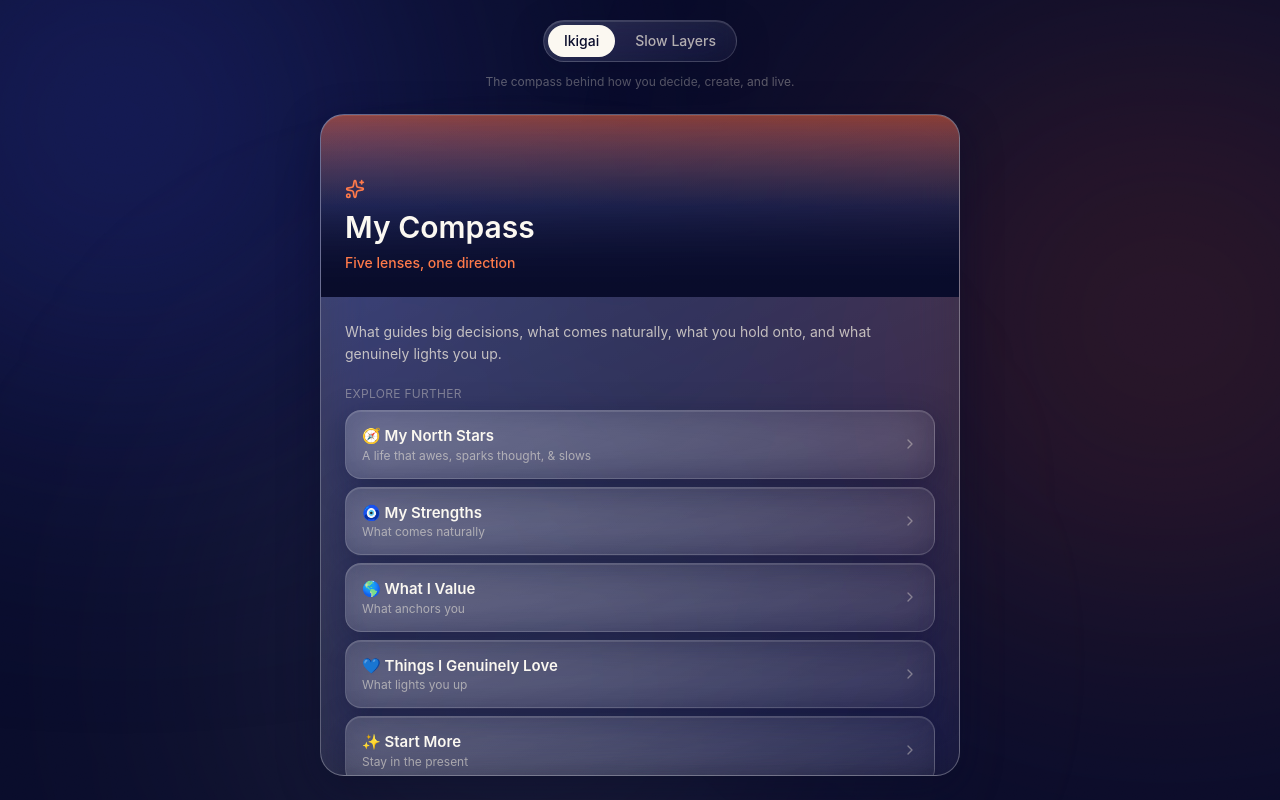
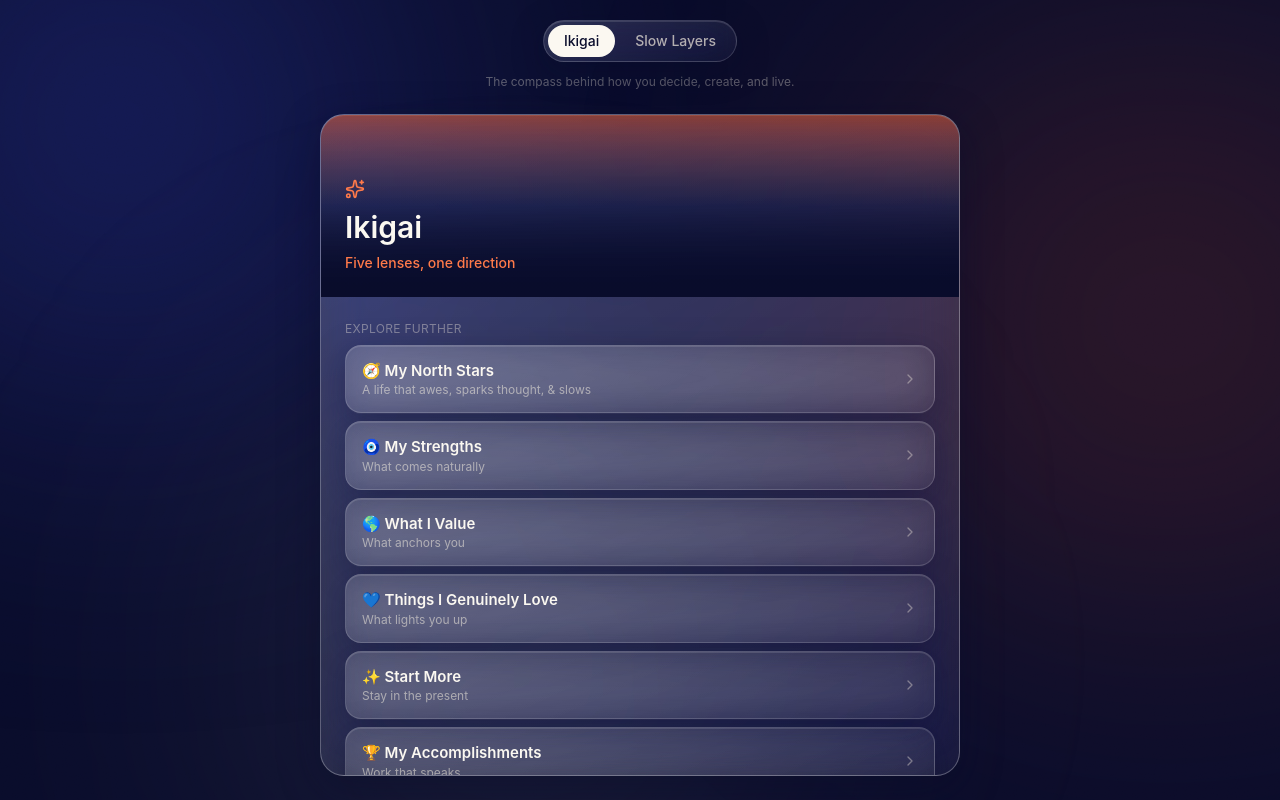
Before and after one commit to turnpup-shopify/app-branching-visuals, a React (Vite) app: page / in a window 1280 px wide. Built offline with nearby package versions, Linux system fonts and the light colour scheme.

Commit message:
Rename root to Ikigai, remove description from root node

```diff
--- a/src/data/ikigai.ts
+++ b/src/data/ikigai.ts
@@ -6,10 +6,8 @@ export const ikigaiTree: TreeDef = {
   tagline: "The compass behind how you decide, create, and live.",
   root: {
     id: "ikigai-root",
-    title: "My Compass",
+    title: "Ikigai",
     blurb: "Five lenses, one direction",
-    description:
-      "What guides big decisions, what comes naturally, what you hold onto, and what genuinely lights you up.",
     accent: "signal",
     children: [
       {
```
